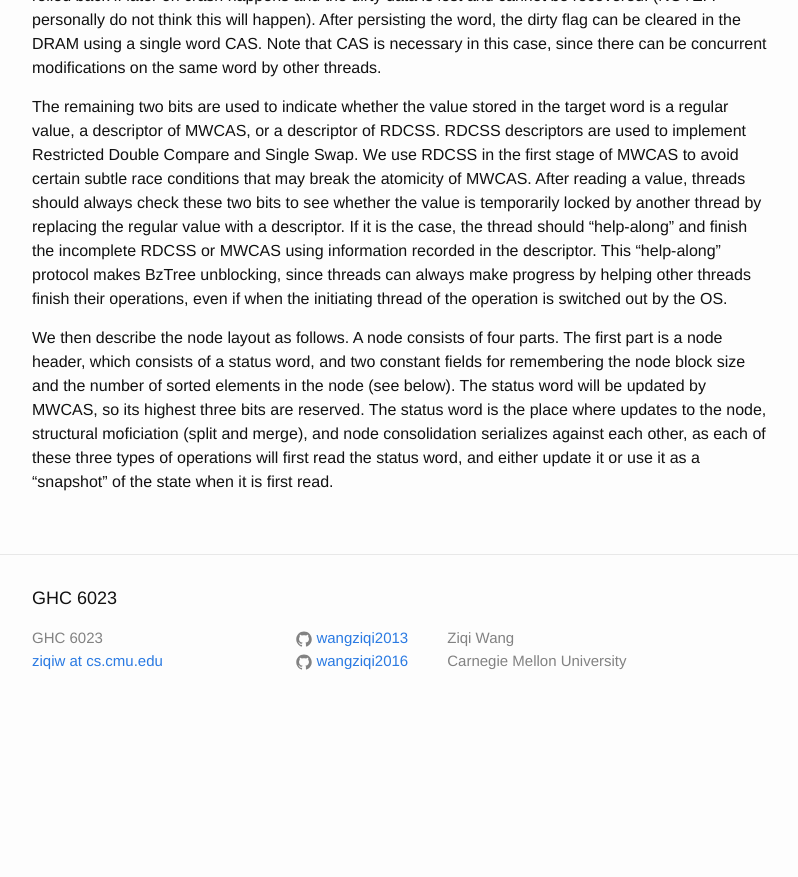
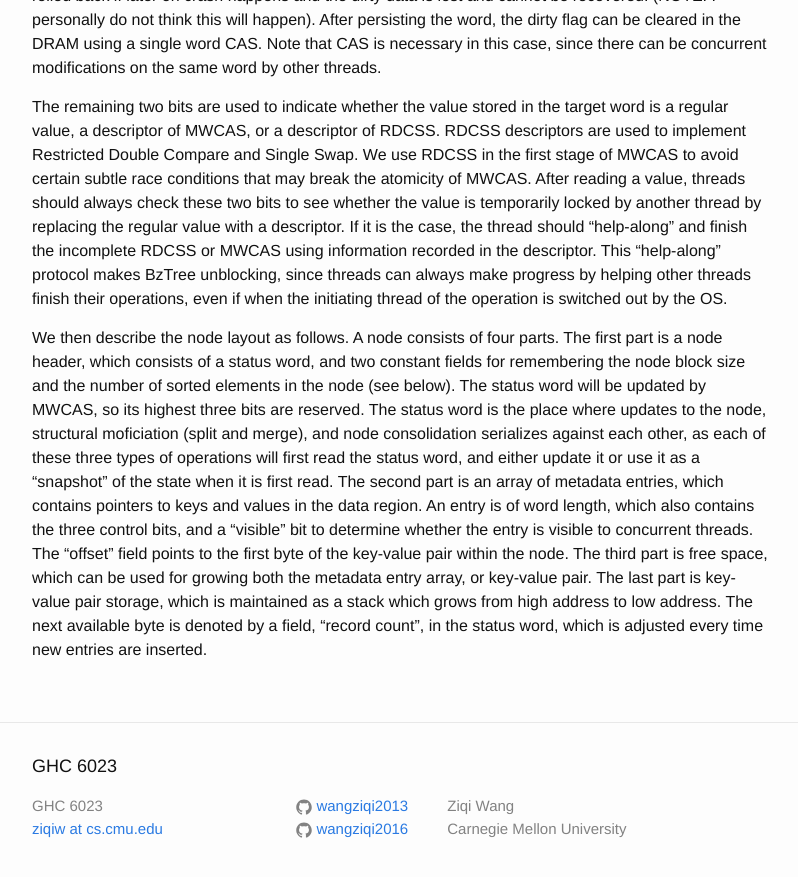
Before and after one commit to wangziqi2013/wangziqi2013.github.io, a Jekyll site: the page built from _posts/2019-11-10-bztree.markdown, in a window 1280 px wide and 900 px high, scrolled down 1114 px. Shown: the top 877 px of the window, without its empty margins (238-1036 px from the left). Built offline with Jekyll 4.4.1, drawn with Linux system fonts in a browser that asks for light colours; before the commit the page ends 1846 px from its top, so only the background shows below that.

Commit message:
Finish node format

```diff
--- a/_posts/2019-11-10-bztree.markdown
+++ b/_posts/2019-11-10-bztree.markdown
@@ -54,4 +54,10 @@ of a status word, and two constant fields for remembering the node block size an
 (see below). The status word will be updated by MWCAS, so its highest three bits are reserved. The status word is the place
 where updates to the node, structural moficiation (split and merge), and node consolidation serializes against each other,
 as each of these three types of operations will first read the status word, and either update it or use it as a "snapshot"
-of the state when it is first read.
+of the state when it is first read. The second part is an array of metadata entries, which contains pointers to keys and values
+in the data region. An entry is of word length, which also contains the three control bits, and a "visible" bit to determine
+whether the entry is visible to concurrent threads. The "offset" field points to the first byte of the key-value pair
+within the node. The third part is free space, which can be used for growing both the metadata entry array, or key-value pair.
+The last part is key-value pair storage, which is maintained as a stack which grows from high address to low address.
+The next available byte is denoted by a field, "record count", in the status word, which is adjusted every time new entries
+are inserted.
```
